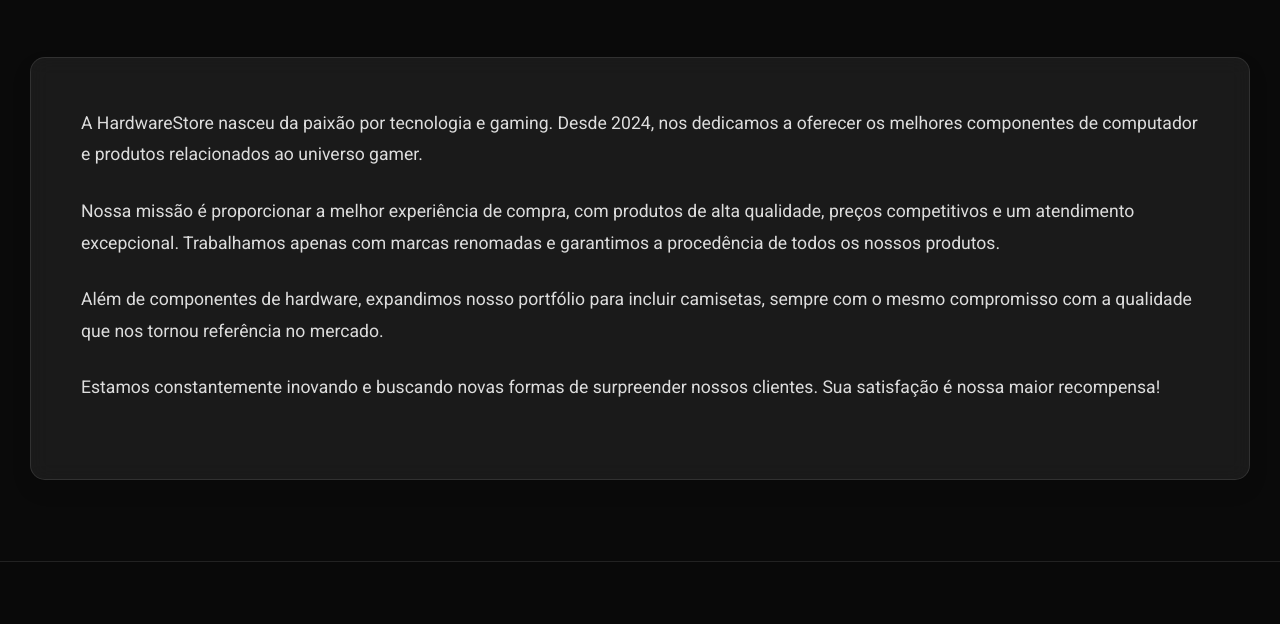
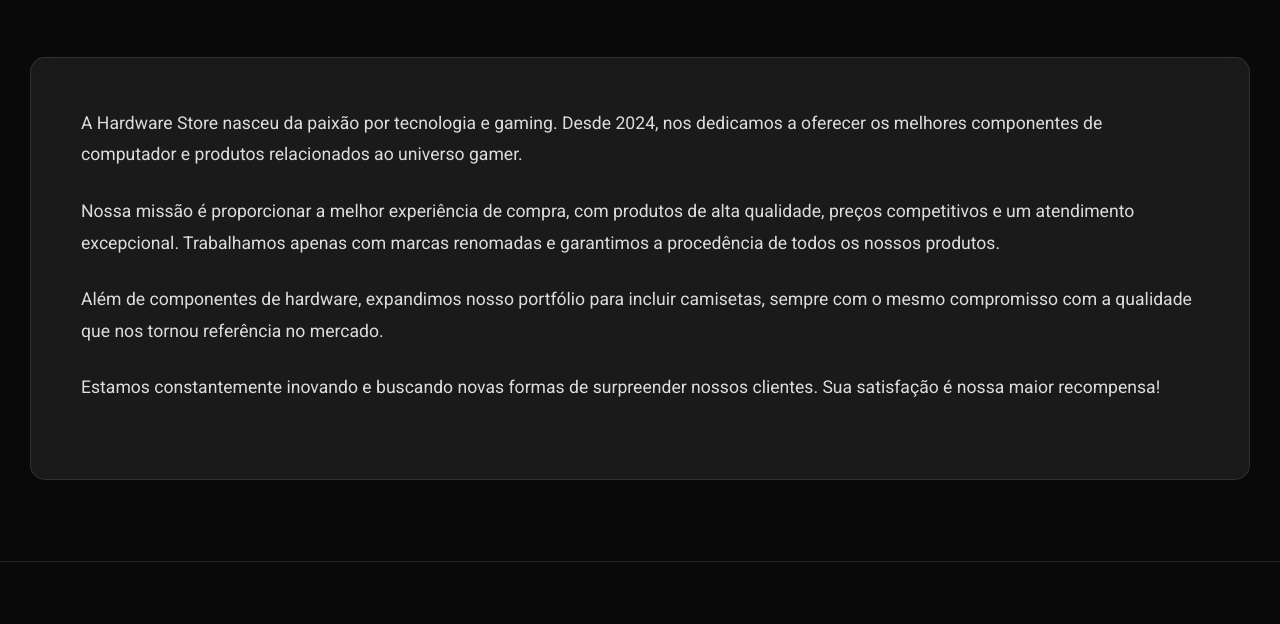
Before and after one commit to Zeddzindelas/Hardware-Store-Remake---Test, a plain HTML site: page index.html in a window 1280 px wide. Shown: the part 4352-4976 px from the top of the page. Drawn offline with nearby package versions, Linux system fonts and the light colour scheme.

Commit message:
Update index.html

```diff
--- a/index.html
+++ b/index.html
@@ -1452,7 +1452,7 @@
         </div>
 
         <div class="about-content">
-            <p>A HardwareStore nasceu da paixão por tecnologia e gaming. Desde 2024, nos dedicamos a oferecer os melhores componentes de computador e produtos relacionados ao universo gamer.</p>
+            <p>A Hardware Store nasceu da paixão por tecnologia e gaming. Desde 2024, nos dedicamos a oferecer os melhores componentes de computador e produtos relacionados ao universo gamer.</p>
 
             <p>Nossa missão é proporcionar a melhor experiência de compra, com produtos de alta qualidade, preços competitivos e um atendimento excepcional. Trabalhamos apenas com marcas renomadas e garantimos a procedência de todos os nossos produtos.</p>
 
```
